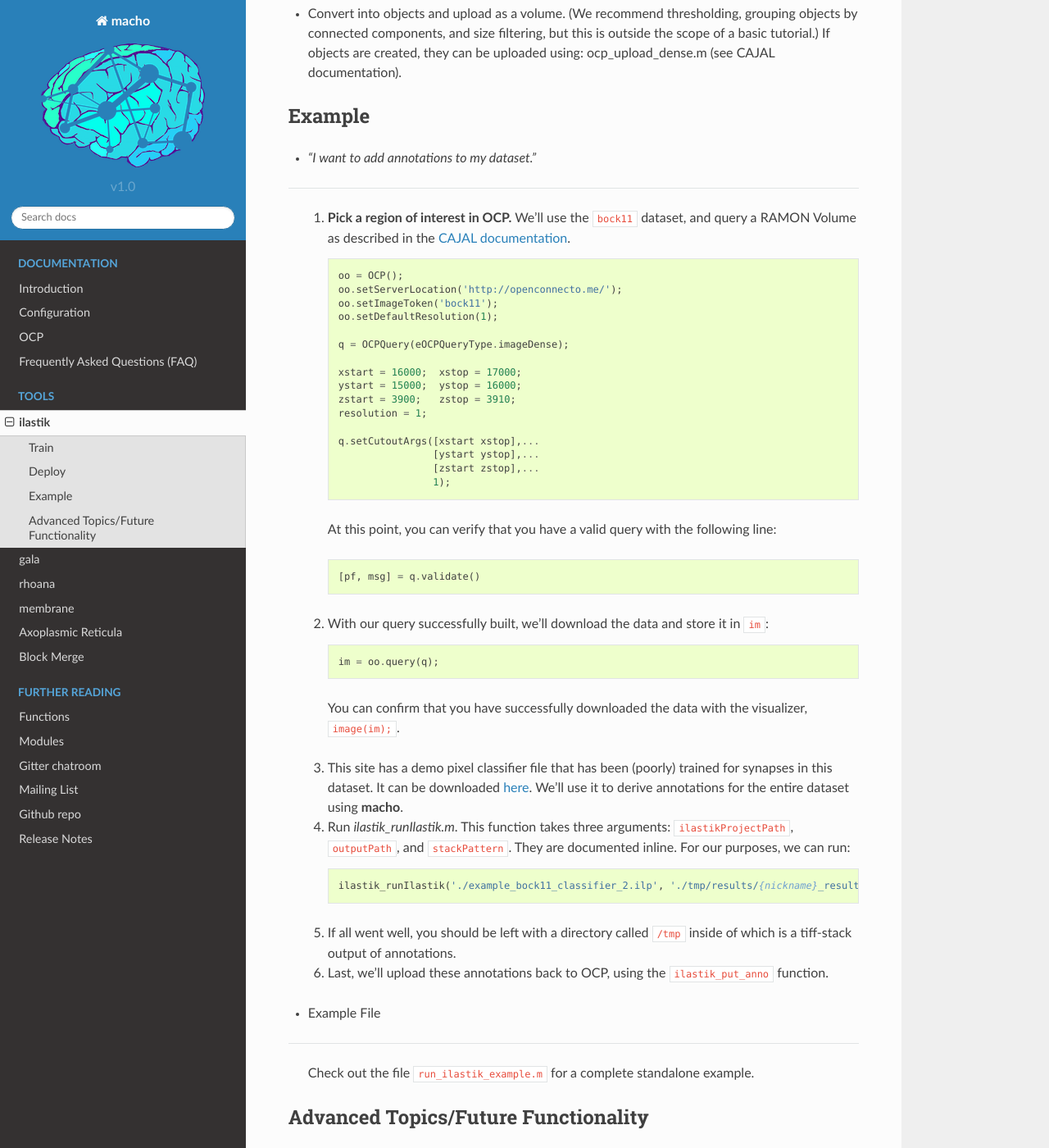
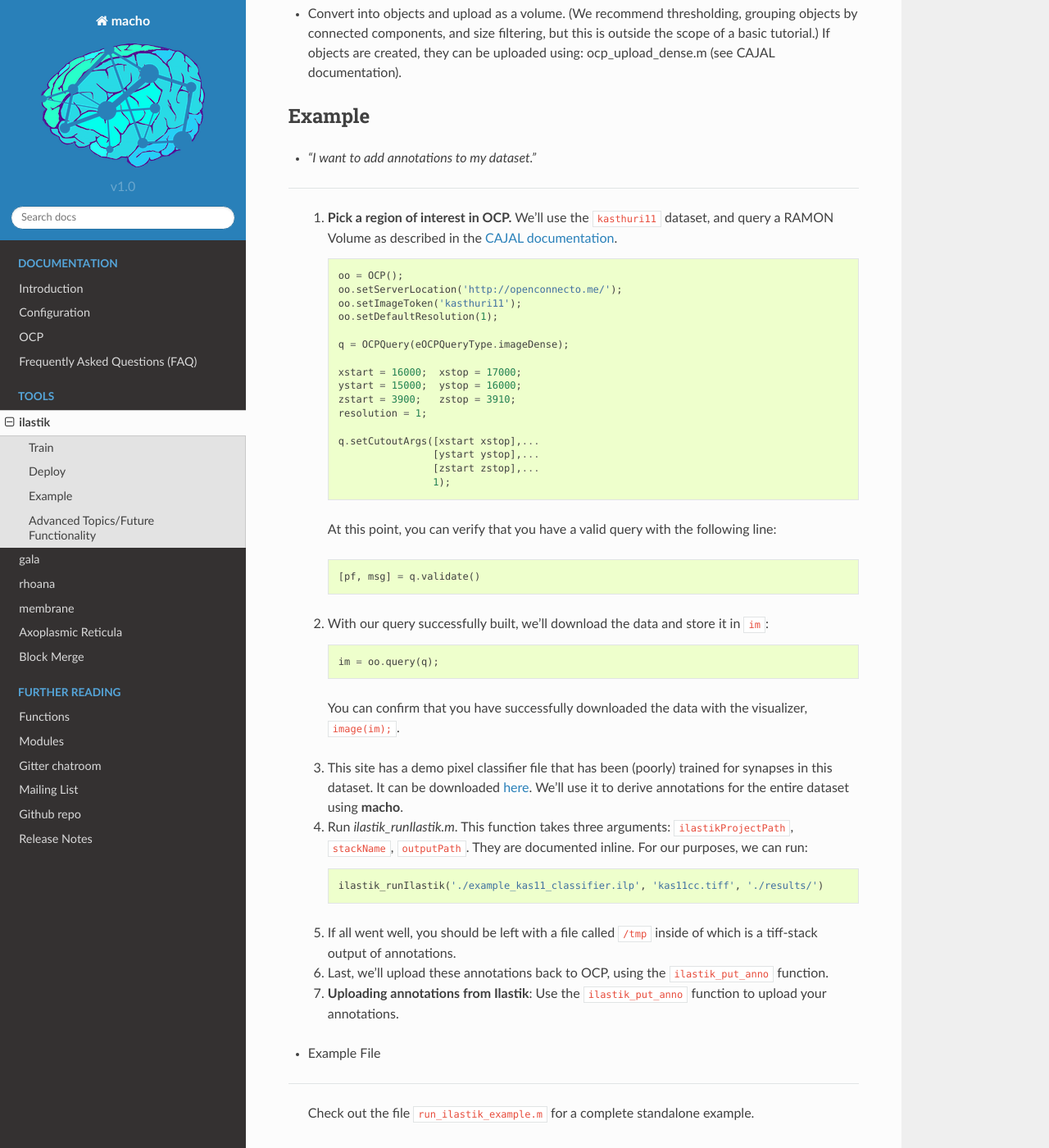
Before and after one commit to neurodata/macho, a Sphinx documentation site: the page built from docs/tutorials/ilastik.rst, in a window 1280 px wide and 1400 px high, scrolled down 1357 px. Shown: the whole window at 82% size. Built offline with Sphinx 7.4.7 and the Read the Docs theme 2.0.0, drawn with Linux system fonts in a browser that asks for light colours; formulas are drawn with MathJax 3.

Commit message:
Update documentation

```diff
--- a/docs/tutorials/ilastik.rst
+++ b/docs/tutorials/ilastik.rst
@@ -35,11 +35,11 @@ Example
 - *"I want to add annotations to my dataset."*
 ^^^^^^^^^^^^^^^^^^^^^^^^^^^^^^^^^^^^^^^^^^^^
 
-    1. **Pick a region of interest in OCP.** We'll use the ``bock11`` dataset, and query a RAMON Volume as described in the `CAJAL documentation <http://w.ocp.me/faq:download>`_. ::
+    1. **Pick a region of interest in OCP.** We'll use the ``kasthuri11`` dataset, and query a RAMON Volume as described in the `CAJAL documentation <http://w.ocp.me/faq:download>`_. ::
 
         oo = OCP();
         oo.setServerLocation('http://openconnecto.me/');
-        oo.setImageToken('bock11');
+        oo.setImageToken('kasthuri11');
         oo.setDefaultResolution(1);
 
         q = OCPQuery(eOCPQueryType.imageDense);
@@ -64,15 +64,17 @@ Example
 
       You can confirm that you have successfully downloaded the data with the visualizer, ``image(im);``.
 
-    3. This site has a demo pixel classifier file that has been (poorly) trained for synapses in this dataset. It can be downloaded `here </_static/example_bock11_classifier_2.ilp>`_. We'll use it to derive annotations for the entire dataset using **macho**.
+    3. This site has a demo pixel classifier file that has been (poorly) trained for synapses in this dataset. It can be downloaded `here </_static/example_kas11_classifier.ilp>`_. We'll use it to derive annotations for the entire dataset using **macho**.
 
-    4. Run `ilastik_runIlastik.m`. This function takes three arguments: ``ilastikProjectPath``, ``outputPath``, and ``stackPattern``. They are documented inline. For our purposes, we can run::
+    4. Run `ilastik_runIlastik.m`. This function takes three arguments: ``ilastikProjectPath``, ``stackName``, ``outputPath``. They are documented inline. For our purposes, we can run::
 
-        ilastik_runIlastik('./example_bock11_classifier_2.ilp', './tmp/results/{nickname}_results.tiff', "stack_name_base*.png")
+        ilastik_runIlastik('./example_kas11_classifier.ilp', 'kas11cc.tiff', './results/')
 
-    5. If all went well, you should be left with a directory called ``/tmp`` inside of which is a tiff-stack output of annotations.
+    5. If all went well, you should be left with a file called ``/tmp`` inside of which is a tiff-stack output of annotations.
 
     6. Last, we'll upload these annotations back to OCP, using the ``ilastik_put_anno`` function.
+
+    7. **Uploading annotations from Ilastik**: Use the ``ilastik_put_anno`` function to upload your annotations.
 
 - Example File
 ^^^^^^^^^^^^^^
```
Also changed, not shown: 1 other file.
